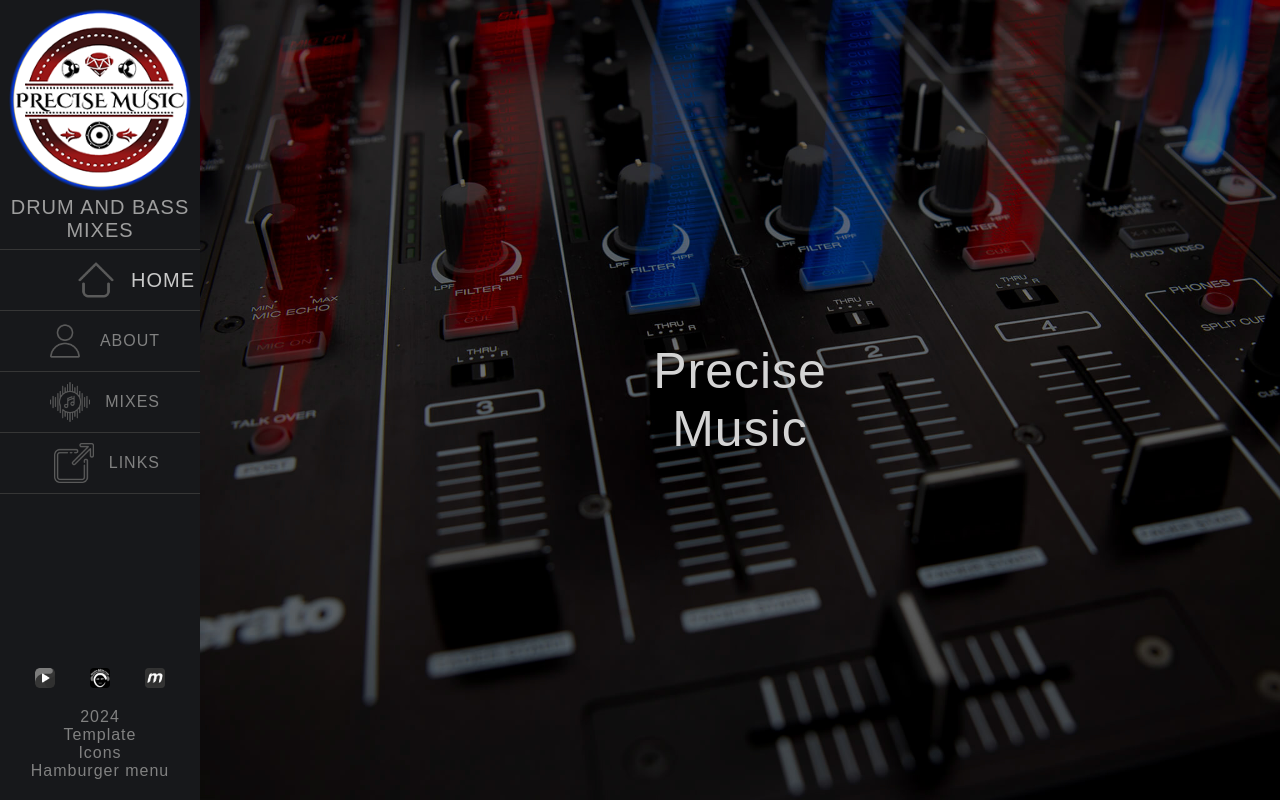
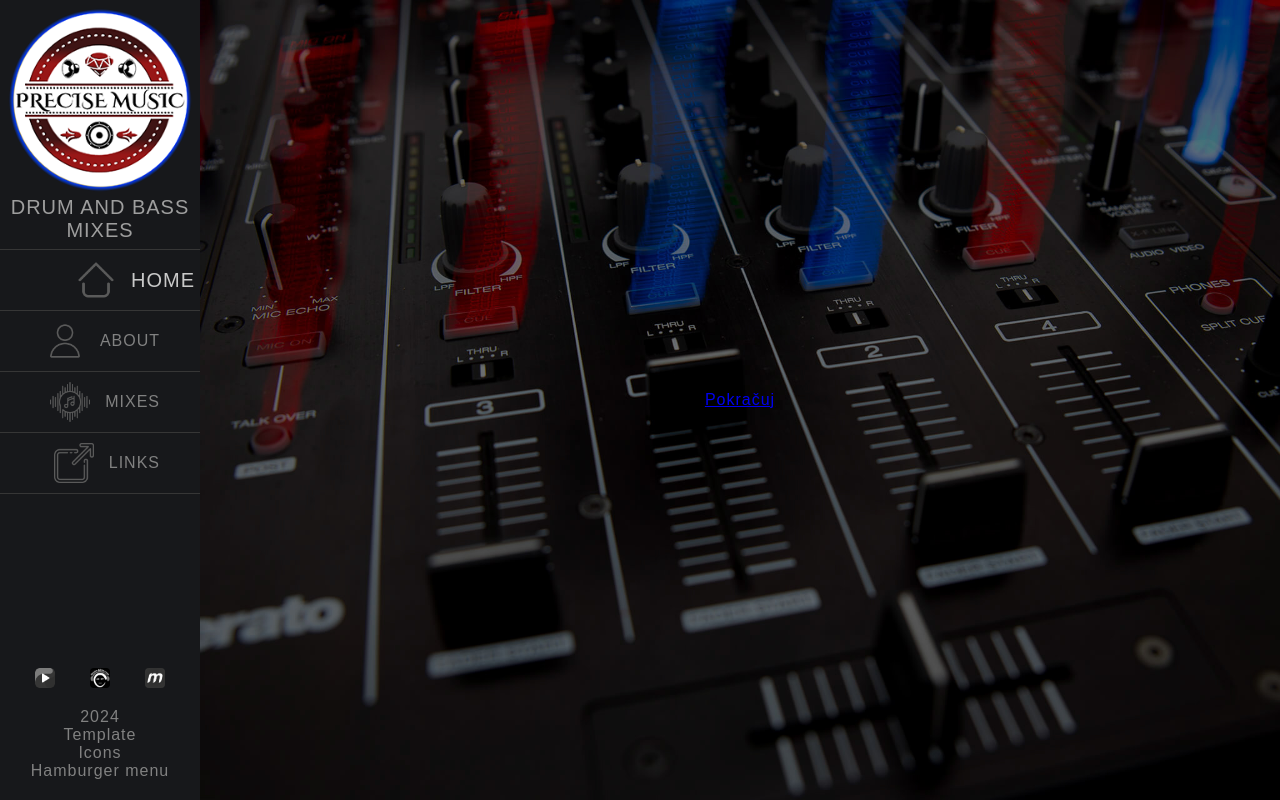
Before and after one commit to matejvalocky/precise-music-react, a React (Create React App) app: page / in a window 1280 px wide. Built offline with nearby package versions, Linux system fonts and the light colour scheme; a web font is replaced by a local one.

Commit message:
odkaz na Home stránke na ďalší postup

```diff
--- a/src/components/MainContent.js
+++ b/src/components/MainContent.js
@@ -8,7 +8,8 @@ const MainContent = () => {
   return (
     <div className="mainContent content">
 
-        <h1>Precise <br /> Music</h1>
+        {/* <h1>Precise <br /> Music</h1> */}
+        <a href="https://youtu.be/I7Bq73aTvDE?list=PLQ8x_VWW6AkvURLFWrOZy1e8cZuyx_xN8">Pokračuj</a>
 
     </div>
   );
```
